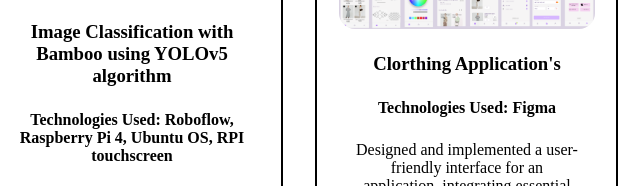
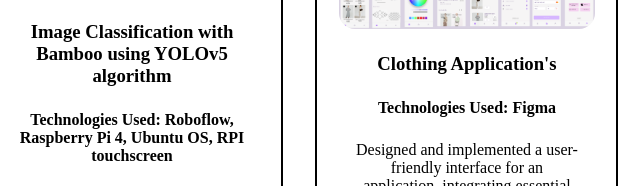
Before and after one commit to tycarla/tycarla.github.io, a plain HTML site: page index.html in a window 1280 px wide. Shown: the part 2800-2986 px from the top of the page, 508-1148 px from the left. Drawn offline with Linux system fonts and the light colour scheme.

Commit message:
Update index.html

```diff
--- a/index.html
+++ b/index.html
@@ -183,7 +183,7 @@
 
             <div class="project-card">
                 <img src="fitpocket.PNG" alt="">
-                <h3>Clorthing Application's <User-Interface></User-Interface></h3>
+                <h3>Clothing Application's <User-Interface></User-Interface></h3>
                 <h4>Technologies Used: Figma</h4>
                 <p> Designed and implemented a user-friendly interface for an <br>
                     application, integrating essential features such as a Welcome <br>
```
